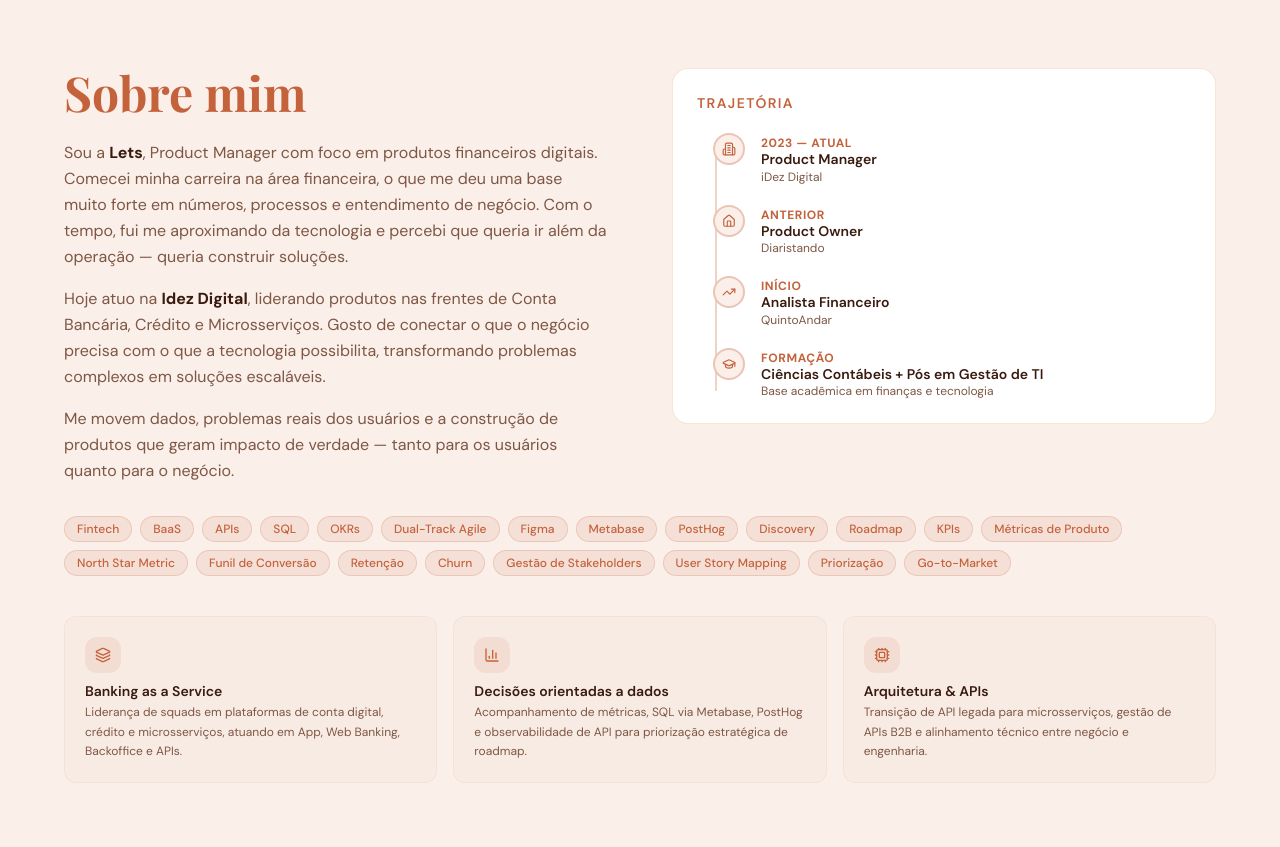
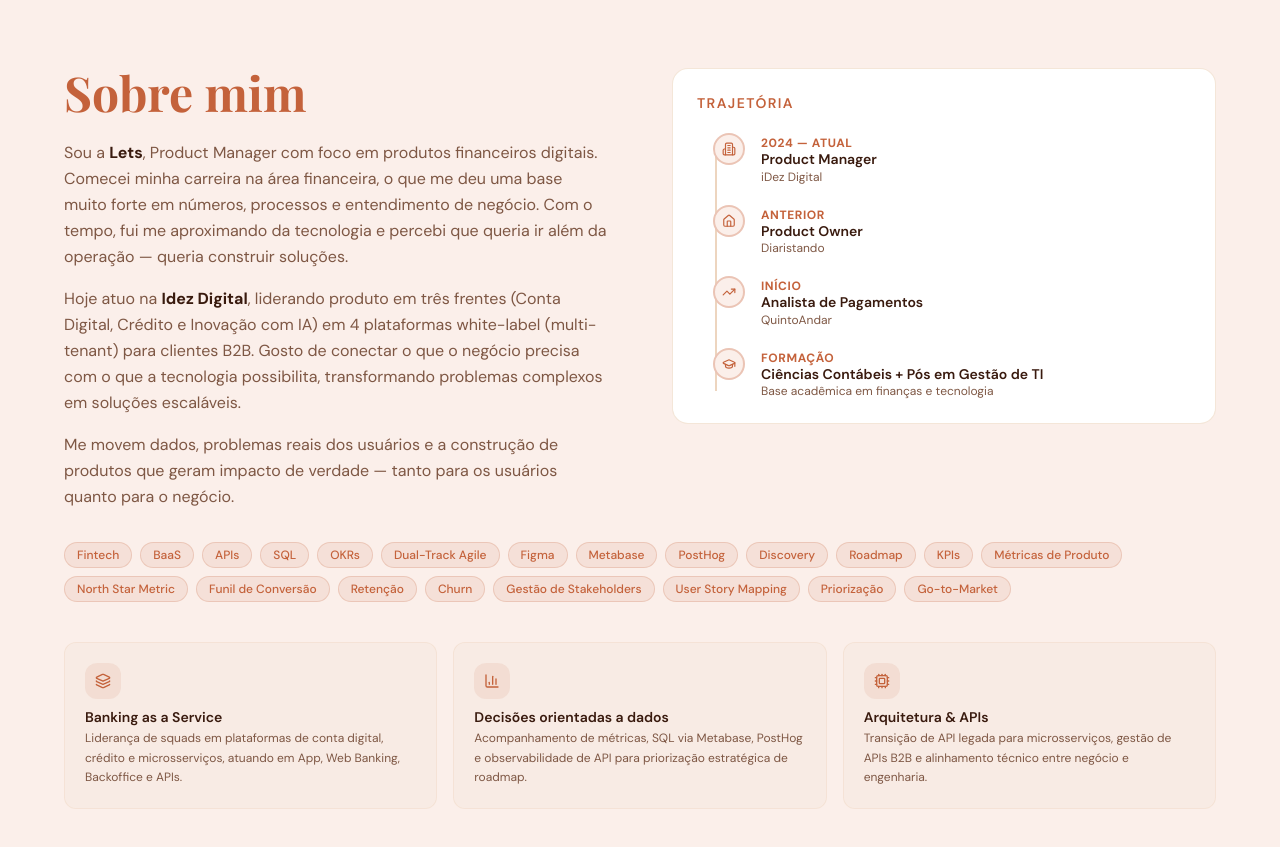
Before and after one commit to leetmoura/portfolio, a React (Vite) app: page / in a window 1280 px wide. Shown: the part 860-1707 px from the top of the page. Built offline with nearby package versions, Linux system fonts and the light colour scheme; a web font is replaced by a local one.

Commit message:
Alinha trajetória e sobre com currículo (white-label, multi-tenant)
Updated job roles and company details in the milestones section.

```diff
--- a/src/components/portfolio/About.jsx
+++ b/src/components/portfolio/About.jsx
@@ -21,9 +21,9 @@ const highlights = [
 ];
 
 const milestones = [
-  { icon: Building2, period: '2023 — ATUAL', role: 'Product Manager', company: 'iDez Digital' },
+  { icon: Building2, period: '2024 — ATUAL', role: 'Product Manager', company: 'iDez Digital' },
   { icon: Home, period: 'ANTERIOR', role: 'Product Owner', company: 'Diaristando' },
-  { icon: TrendingUp, period: 'INÍCIO', role: 'Analista Financeiro', company: 'QuintoAndar' },
+  { icon: TrendingUp, period: 'INÍCIO', role: 'Analista de Pagamentos', company: 'QuintoAndar' },
   { icon: GraduationCap, period: 'FORMAÇÃO', role: 'Ciências Contábeis + Pós em Gestão de TI', company: 'Base acadêmica em finanças e tecnologia' },
 ];
 
@@ -43,7 +43,7 @@ export default function About() {
                 Sou a <strong className="text-foreground">Lets</strong>, Product Manager com foco em produtos financeiros digitais. Comecei minha carreira na área financeira, o que me deu uma base muito forte em números, processos e entendimento de negócio. Com o tempo, fui me aproximando da tecnologia e percebi que queria ir além da operação — queria construir soluções.
               </p>
               <p>
-                Hoje atuo na <strong className="text-foreground">Idez Digital</strong>, liderando produtos nas frentes de Conta Bancária, Crédito e Microsserviços. Gosto de conectar o que o negócio precisa com o que a tecnologia possibilita, transformando problemas complexos em soluções escaláveis.
+                Hoje atuo na <strong className="text-foreground">Idez Digital</strong>, liderando produto em três frentes (Conta Digital, Crédito e Inovação com IA) em 4 plataformas white-label (multi-tenant) para clientes B2B. Gosto de conectar o que o negócio precisa com o que a tecnologia possibilita, transformando problemas complexos em soluções escaláveis.
               </p>
               <p>
                 Me movem dados, problemas reais dos usuários e a construção de produtos que geram impacto de verdade — tanto para os usuários quanto para o negócio.
```
